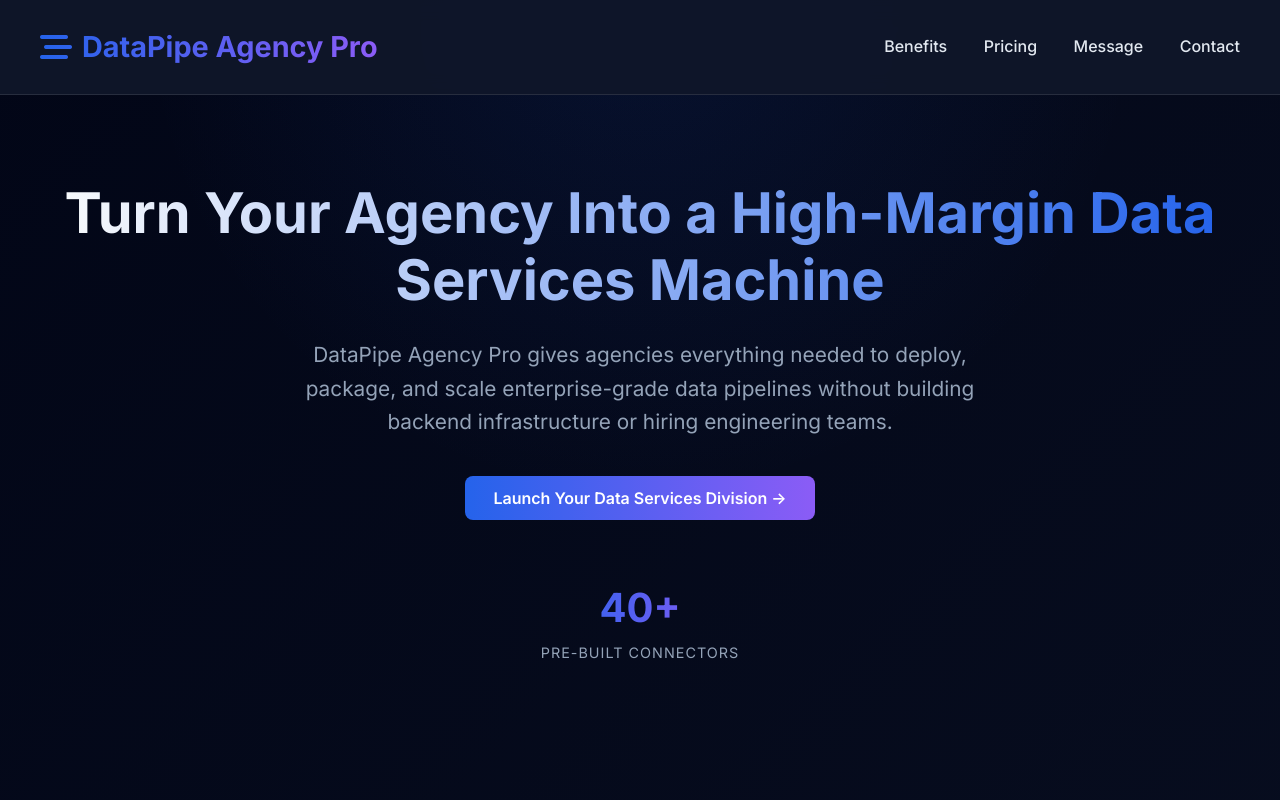
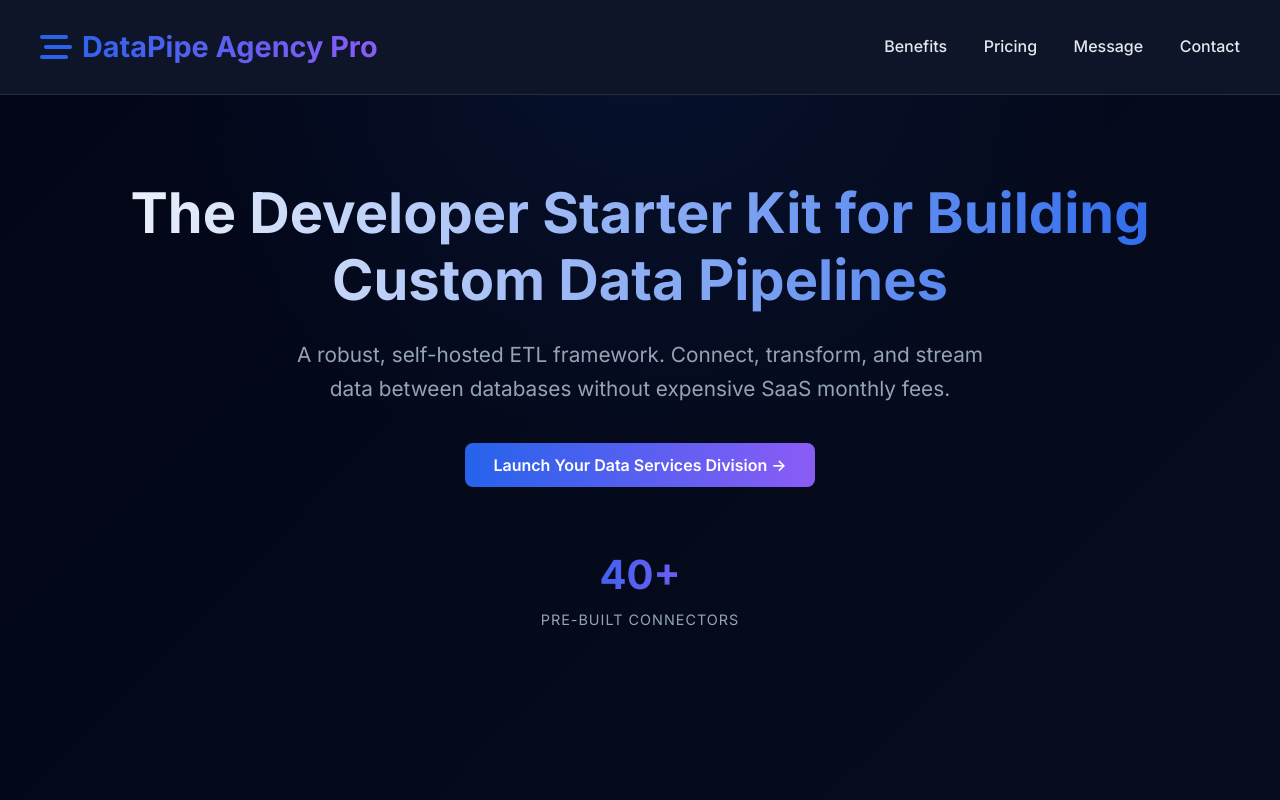
Before and after one commit to eyedolise/datapipe, a plain HTML site: page index.html in a window 1280 px wide. Shown: the top 800 px of the page. Drawn offline with Linux system fonts and the light colour scheme.

Commit message:
Add files via upload

```diff
--- a/index.html
+++ b/index.html
@@ -5,7 +5,7 @@
 <head>
     <meta charset="UTF-8">
     <meta name="viewport" content="width=device-width, initial-scale=1.0">
-    <title>DataPipe Agency Pro - The Complete Data Pipeline Platform</title>
+    <title>DataPipe Pro | Modular Node.js/Python ETL Pipeline Boilerplate</title>
     <meta name="description" content="Deploy enterprise-grade data pipelines for clients in under 48 hours. White-label platform for agencies to launch and scale data services with 85% gross margins.">
     <meta name="keywords" content="data pipeline, agency software, white-label, ETL, data integration, recurring revenue, data services, data automation">
     <meta name="author" content="DataPipe Agency Pro">
@@ -823,10 +823,9 @@
     <!-- Hero Section -->
     <section class="hero">
         <div class="container">
-            <h1>Turn Your Agency Into a High-Margin Data Services Machine</h1>
+            <h1>The Developer Starter Kit for Building Custom Data Pipelines</h1>
             <p class="hero-subtitle">
-                DataPipe Agency Pro gives agencies everything needed to deploy, package, and scale enterprise-grade data pipelines
-            without building backend infrastructure or hiring engineering teams.
+                A robust, self-hosted ETL framework. Connect, transform, and stream data between databases without expensive SaaS monthly fees.
             </p>
             <a href="#pricing" class="cta-button">Launch Your Data Services Division →</a>
 
```
